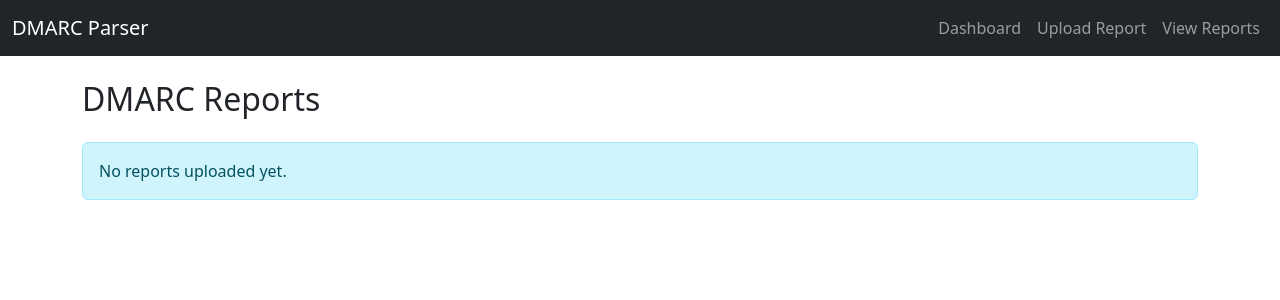
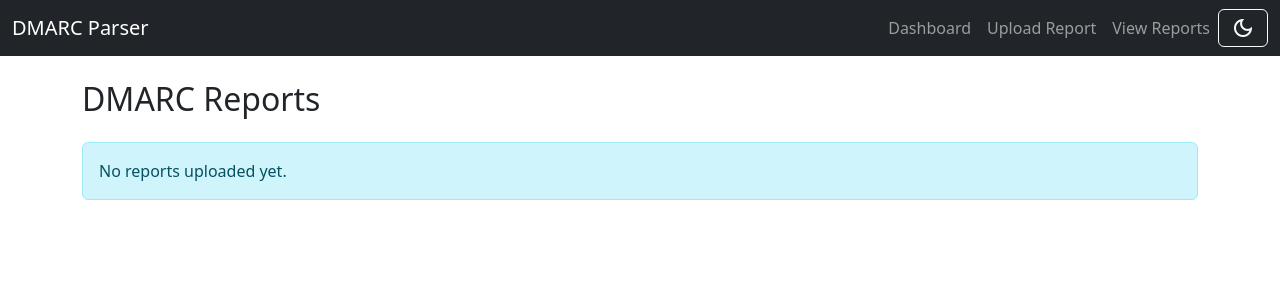
Before and after one commit to capsyncdevops/dmarc-parser, a FastAPI app: template templates/reports.html in a window 1280 px wide. Shown: the top 300 px of the page. Run offline with FastAPI, Linux system fonts and the light colour scheme; the template is opened without the code that fills it, so the values that code supplies are empty.

Commit message:
Update report UI for better visibility

```diff
--- a/templates/base.html
+++ b/templates/base.html
@@ -1,11 +1,12 @@
 <!DOCTYPE html>
-<html lang="en">
+<html lang="en" data-bs-theme="light">
 
 <head>
     <meta charset="UTF-8">
     <meta name="viewport" content="width=device-width, initial-scale=1.0">
     <title>Dmarc parser</title>
     <link href="https://cdn.jsdelivr.net/npm/bootstrap@5.3.0/dist/css/bootstrap.min.css" rel="stylesheet">
+    <link href="https://fonts.googleapis.com/icon?family=Material+Symbols+Outlined" rel="stylesheet">
 </head>
 
 <body>
@@ -15,6 +16,7 @@
             <button class="navbar-toggler" type="button" data-bs-toggle="collapse" data-bs-target="#navbarNav">
                 <span class="navbar-toggler-icon"></span>
             </button>
+
             <div class="collapse navbar-collapse" id="navbarNav">
                 <ul class="navbar-nav ms-auto">
                     <li class="nav-item"><a href="/dashboard" class="nav-link">Dashboard</a></li>
@@ -22,12 +24,52 @@
                     <li class="nav-item"><a href="/reports" class="nav-link">View Reports</a></li>
                 </ul>
             </div>
+            <div class="ms-auto">
+                <button id="themeToggle" class=" btn btn-outline-light material-symbols-outlined">
+                    dark_mode
+                </button>
+            </div>
         </div>
     </nav>
     <div class="container mt-4">
         {% block content %} {% endblock %}
     </div>
     <script src="https://cdn.jsdelivr.net/npm/bootstrap@5.3.0/dist/js/bootstrap.bundle.min.js"></script>
+    <script>
+        const htmlElement = document.documentElement;
+        var currentTheme = localStorage.getItem('theme') || 'light_mode';
+        themeToggleBtn = document.getElementById("themeToggle")
+        console.log("default mode is:", currentTheme)
+        if (currentTheme === 'dark_mode') {
+            htmlElement.setAttribute('data-bs-theme', 'dark');
+            themeToggleBtn.textContent = "light_mode"
+            localStorage.setItem('theme', 'dark_mode');
+
+        } else {
+            htmlElement.setAttribute('data-bs-theme', 'light');
+            themeToggleBtn.textContent = "dark_mode"
+            localStorage.setItem('theme', 'light_mode');
+        }
+
+        themeToggleBtn.addEventListener("click", () => {
+            console.log(currentTheme);
+            if (currentTheme === 'dark_mode') {
+                console.log("changing to light")
+                htmlElement.setAttribute('data-bs-theme', 'light');
+                currentTheme = "light_mode";
+                themeToggleBtn.textContent = "dark_mode"
+                localStorage.setItem('theme', 'light_mode');
+
+            } else {
+                console.log("changing to Dark")
+                htmlElement.setAttribute('data-bs-theme', 'dark');
+                currentTheme = "dark_mode";
+                themeToggleBtn.textContent = "light_mode"
+                localStorage.setItem('theme', 'dark_mode');
+            }
+
+        });
+    </script>
 
 </body>
 
--- a/templates/reports.html
+++ b/templates/reports.html
@@ -23,7 +23,7 @@
             <td>{{ report.date_start.strftime("%Y-%m-%d") }} to {{ report.date_end.strftime("%Y-%m-%d") }}</td>
             <td>{{ report.policy_p | capitalize }}</td>
             <td>
-                <a href="/reports/{{ report.id }}" class="btn btn-sm btn-primary">
+                <a href="/reports/{{ report.id }}" class="btn btn-sm btn-outline-primary">
                     View Details
                 </a>
             </td>
```
Also changed, not shown: templates/report_details.html (+15 -8 lines).
